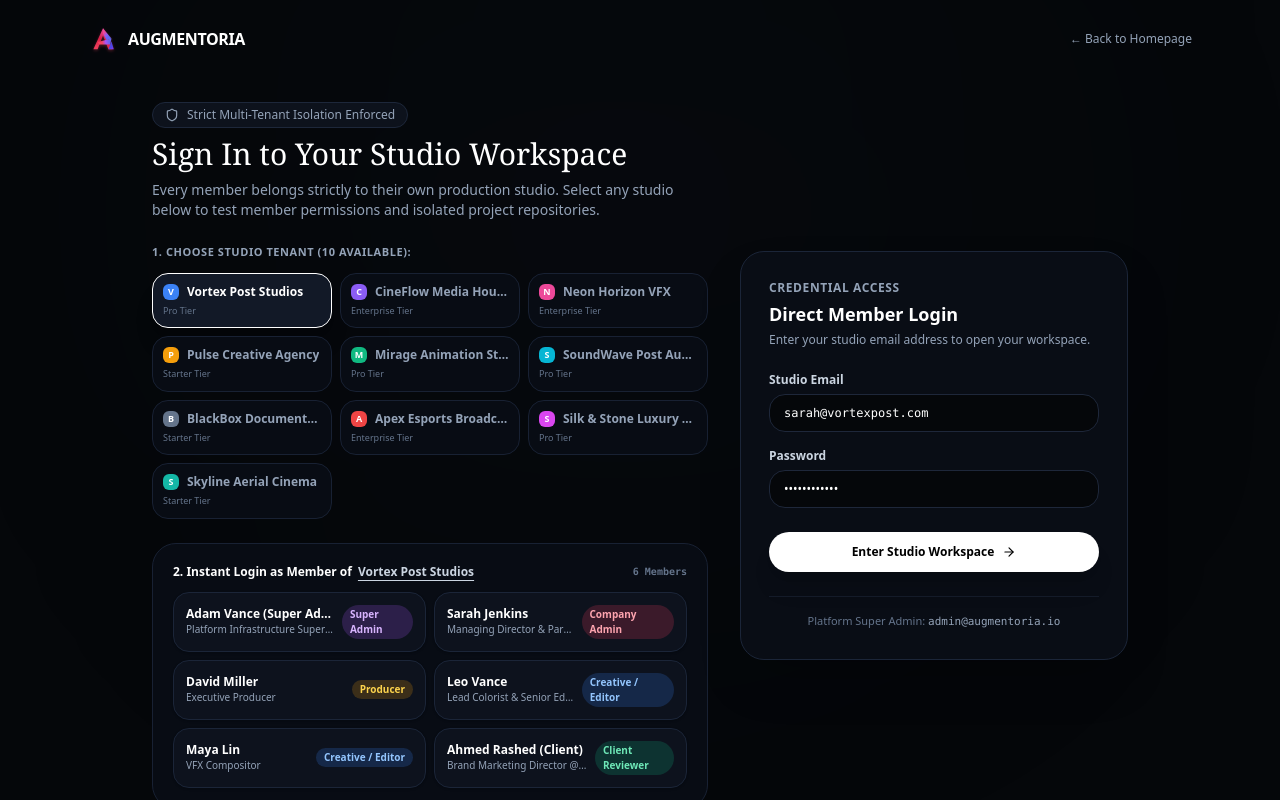
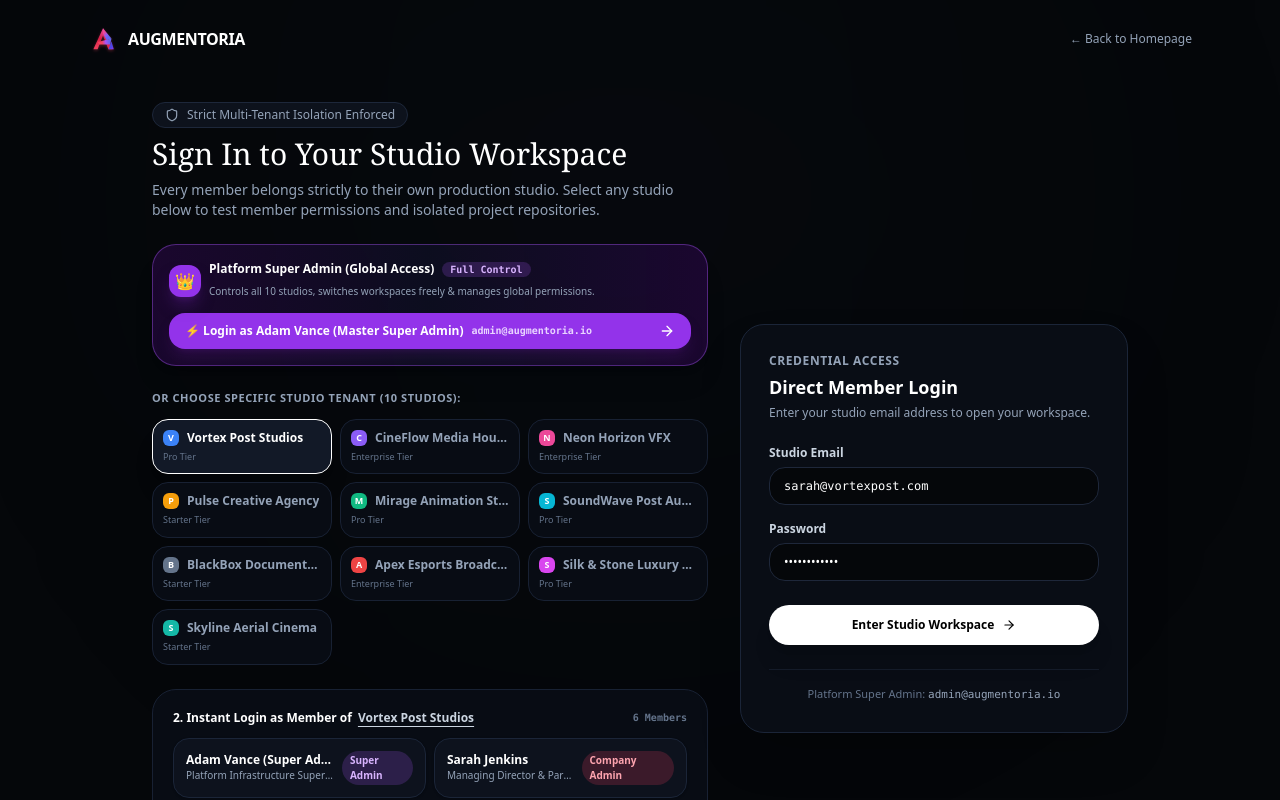
Before and after one commit to nobies/Augmentoria, a Next.js app: page /login in a window 1280 px wide. Shown: the top 800 px of the page. Built offline with nearby package versions, Linux system fonts and the light colour scheme.

Commit message:
feat(auth): add prominent Super Admin Master shortcut with full platform control to login page and auth modal

```diff
--- a/src/app/login/page.tsx
+++ b/src/app/login/page.tsx
@@ -104,10 +104,40 @@ export default function LoginPage() {
             </p>
           </div>
 
+          {/* SUPER ADMIN MASTER SHORTCUT (Global Platform Access) */}
+          <div className="p-4 rounded-3xl bg-gradient-to-r from-purple-950/40 via-indigo-950/30 to-purple-950/40 border border-purple-500/40 shadow-xl space-y-3">
+            <div className="flex items-center justify-between">
+              <div className="flex items-center gap-2">
+                <div className="w-8 h-8 rounded-xl bg-purple-600 flex items-center justify-center text-white font-bold shadow-lg shadow-purple-900/50">
+                  👑
+                </div>
+                <div>
+                  <div className="flex items-center gap-2">
+                    <span className="text-xs font-bold text-white">Platform Super Admin (Global Access)</span>
+                    <span className="px-2 py-0.2 rounded-full bg-purple-500/20 text-purple-300 text-[10px] font-mono font-bold">Full Control</span>
+                  </div>
+                  <span className="text-[10px] text-slate-400">Controls all 10 studios, switches workspaces freely & manages global permissions.</span>
+                </div>
+              </div>
+            </div>
+
+            <button
+              type="button"
+              onClick={() => handleMemberOneClickLogin('user_super_admin', 'comp_vortex')}
+              className="w-full py-2.5 px-4 rounded-2xl bg-purple-600 hover:bg-purple-500 text-white text-xs font-bold transition shadow-lg shadow-purple-900/30 flex items-center justify-between group active:scale-[0.99]"
+            >
+              <div className="flex items-center gap-2 text-left">
+                <span className="font-bold">⚡ Login as Adam Vance (Master Super Admin)</span>
+                <span className="text-[10px] text-purple-200 font-mono hidden sm:inline">admin@augmentoria.io</span>
+              </div>
+              <ArrowRight className="w-4 h-4 group-hover:translate-x-1 transition-transform" />
+            </button>
+          </div>
+
           {/* 10 Studios Tabs */}
           <div className="space-y-3">
             <span className="text-[11px] font-bold text-slate-400 uppercase tracking-wider block">
-              1. Choose Studio Tenant ({SEED_COMPANIES.length} Available):
+              Or Choose Specific Studio Tenant ({SEED_COMPANIES.length} Studios):
             </span>
             <div className="grid grid-cols-2 sm:grid-cols-3 gap-2">
               {SEED_COMPANIES.map(c => {
--- a/src/app/page.tsx
+++ b/src/app/page.tsx
@@ -438,9 +438,27 @@ export default function LandingPage() {
             </div>
 
             {/* 1-Click Quick Demo Switcher */}
-            <div className="p-3.5 rounded-2xl bg-[#06080d] border border-[#141b2b] space-y-2">
+            <div className="p-3.5 rounded-2xl bg-[#06080d] border border-[#141b2b] space-y-2.5">
+              {/* Super Admin Master Shortcut */}
+              <button
+                type="button"
+                onClick={() => handleQuickLogin('user_super_admin', 'comp_vortex')}
+                className="w-full p-2.5 rounded-xl bg-gradient-to-r from-purple-950/60 to-indigo-950/60 hover:from-purple-900/60 hover:to-indigo-900/60 border border-purple-500/40 text-left transition flex items-center justify-between shadow"
+              >
+                <div className="flex items-center gap-2">
+                  <span className="text-sm">👑</span>
+                  <div>
+                    <span className="text-xs font-bold text-white block">Adam Vance (Global Super Admin)</span>
+                    <span className="text-[9px] text-purple-300">All 10 Studios • Master Permissions</span>
+                  </div>
+                </div>
+                <span className="text-[9px] px-2 py-0.5 rounded-full bg-purple-500/30 text-purple-200 font-mono font-bold">
+                  Master
+                </span>
+              </button>
+
               <span className="text-[10px] font-bold text-slate-400 uppercase tracking-wider block">
-                ⚡ 1-Click Instant Demo Login:
+                ⚡ Studio Member Demo Profiles:
               </span>
               <div className="grid grid-cols-2 gap-2">
                 <button
```
